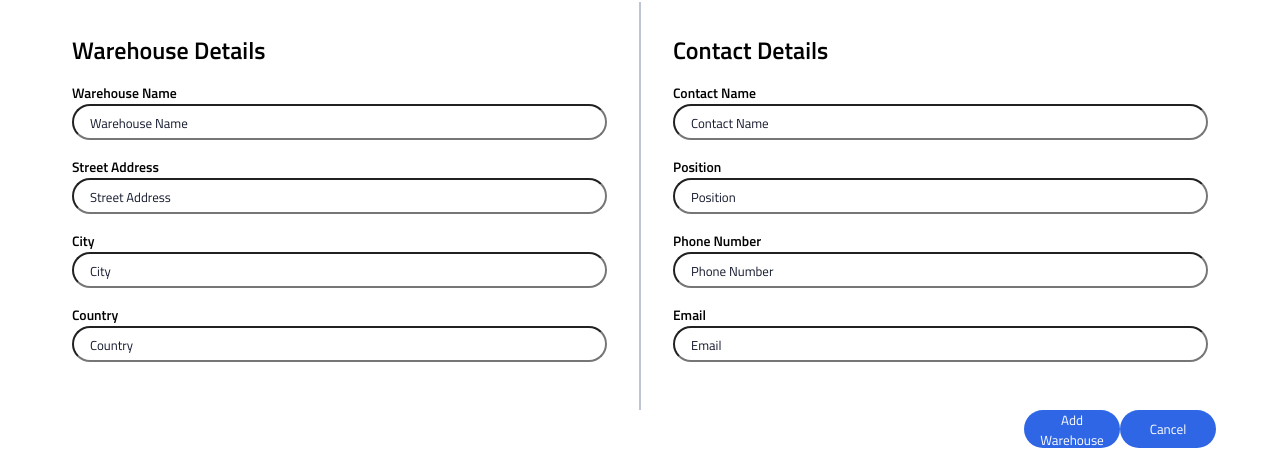
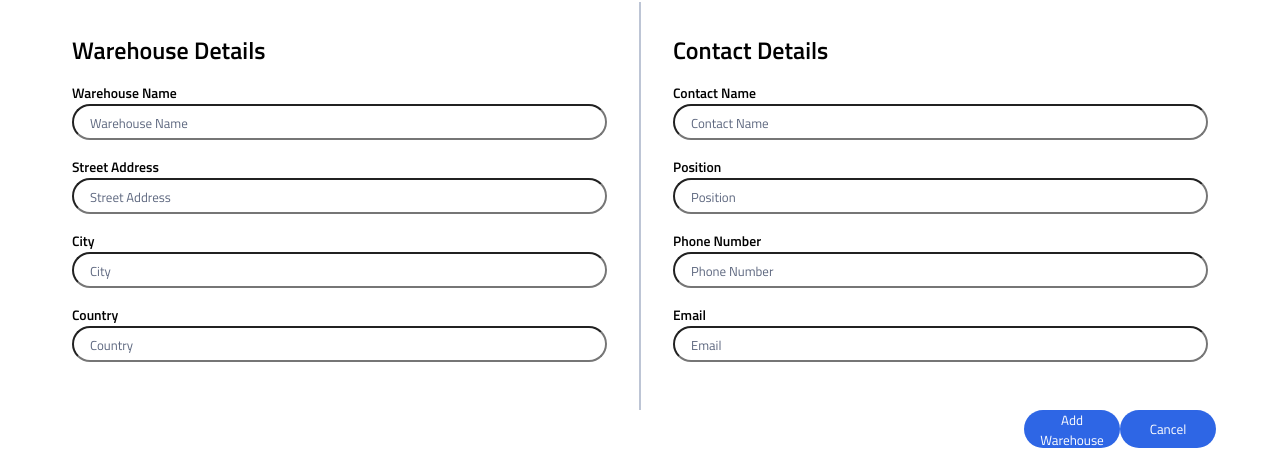
Before and after one commit to cathybi/instock-client, a React (Create React App) app: page /warehouse/add in a window 1280 px wide. Shown: the part 345-795 px from the top of the page. Built offline with nearby package versions, Linux system fonts and the light colour scheme.

Commit message:
updated _mixins.scss

```diff
--- a/src/styles/partials/_mixins.scss
+++ b/src/styles/partials/_mixins.scss
@@ -33,13 +33,13 @@
     color: $secondary-slate;
 
     &::placeholder {
-        color: $primary-instock-black;
+        color: $secondary-slate;
         font-size: small;
     }
 
-    // &:focus {
-    //     outline-color: $primary-blue;
-    // }
+    &:focus {
+        outline-color: $primary-instock-indigo;
+    }
 }
 
 /*-----------------------------------------------------------
```
